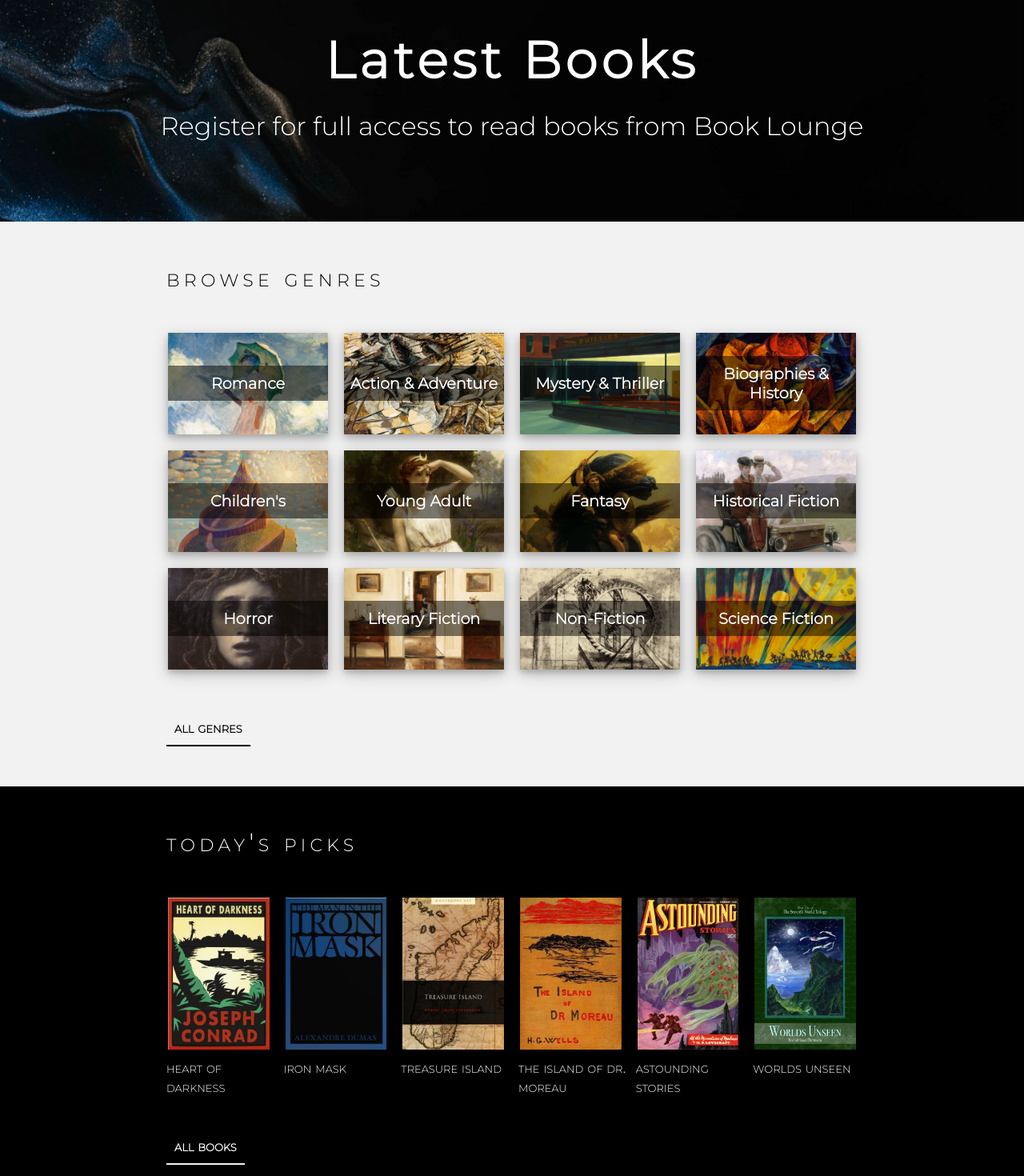
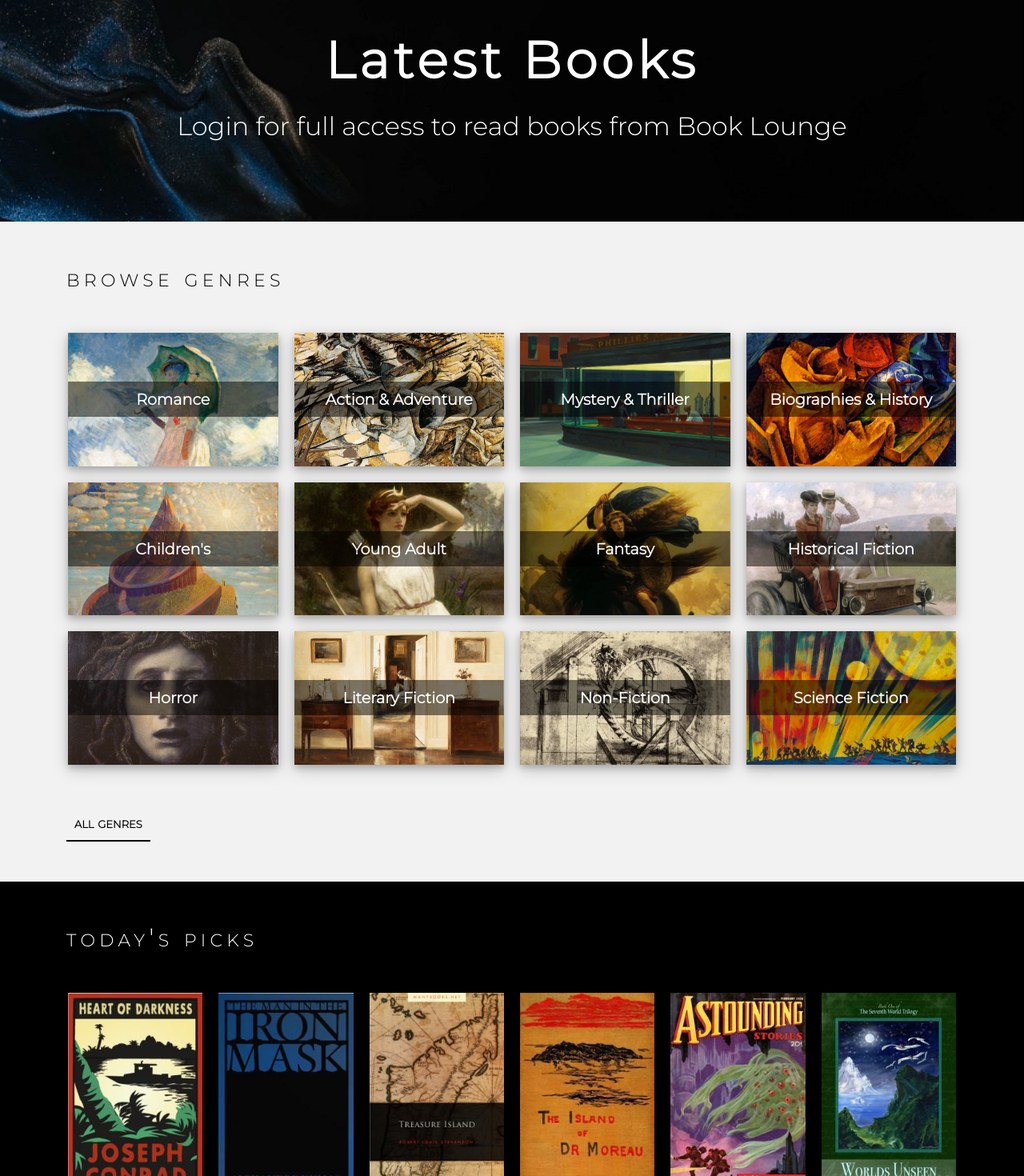
Before and after one commit to borisovboris/book-lounge, an Angular app: page /home in a window 1280 px wide. Shown: the part 164-1634 px from the top of the page at 80% size. Built offline with nearby package versions, Linux system fonts and the light colour scheme.

Commit message:
responsive landing page

```diff
--- a/src/app/app.component.ts
+++ b/src/app/app.component.ts
@@ -2,11 +2,13 @@ import { AfterViewInit, Component, ComponentFactoryResolver, ElementRef, OnInit,
 import { NavComponent } from './nav/nav.component';
 import { ScrollService } from './core/services/scroll.service';
 import { AuthService } from './auth/auth.service';
+import { animate, state, style, transition, trigger } from '@angular/animations';
 
 @Component({
   selector: 'app-root',
   templateUrl: './app.component.html',
-  styleUrls: ['./app.component.css']
+  styleUrls: ['./app.component.css'],
+
 })
 export class AppComponent implements AfterViewInit, OnInit {
 
--- a/src/app/app.module.ts
+++ b/src/app/app.module.ts
@@ -1,5 +1,7 @@
 import { BrowserModule } from '@angular/platform-browser';
 import { NgModule } from '@angular/core';
+import { BrowserAnimationsModule } from '@angular/platform-browser/animations';
+
 
 import { AppRoutingModule } from './app-routing.module';
 import { AppComponent } from './app.component';
@@ -28,7 +30,8 @@ import { AboutComponent } from './about/about.component';
   imports: [
     BrowserModule,
     AppRoutingModule,
-    SharedModule
+    SharedModule,
+    BrowserAnimationsModule
   ],
   exports: [],
   providers: [],
--- a/src/app/auth/login/login.component.ts
+++ b/src/app/auth/login/login.component.ts
@@ -1,18 +1,16 @@
 import { Component, OnDestroy, OnInit } from '@angular/core';
 import { AuthService } from 'src/app/auth/auth.service';
+import { animate, state, style, transition, trigger } from '@angular/animations';
 
 @Component({
   selector: 'app-login',
   templateUrl: './login.component.html',
-  styleUrls: ['./login.component.css']
+  styleUrls: ['./login.component.css'],
 })
 export class LoginComponent implements OnInit, OnDestroy {
+  isOpen: boolean = true;
 
-  constructor(
-    public authService: AuthService
-  ) {
-
-  }
+  constructor(public authService: AuthService) { }
 
   ngOnInit(): void {
   }
@@ -23,6 +21,7 @@ export class LoginComponent implements OnInit, OnDestroy {
 
   login() {
     this.authService.login();
+    this.isOpen = false;
   }
 
 }
--- a/src/app/genre/genres-list/genres-list.component.css
+++ b/src/app/genre/genres-list/genres-list.component.css
@@ -5,12 +5,13 @@
 }
 
 .flex-item {
-    flex: 25%;
+    flex: 50%;
     flex-grow: 0;
 }
 
 #genres-list-container {
-    padding: 50px 200px;
+    padding-top: 50px;
+    padding-bottom: 50px;
     background-color: #f2f2f2;
     margin-top: 100px;
     overflow: auto;
@@ -39,3 +40,16 @@
 .margin-left-8 {
     margin-left: 8px;
 }
+
+
+@media screen and (min-width: 641px) {
+    .flex-item {
+        flex: 33.33%;
+    }
+}
+
+@media screen and (min-width: 1008px) {
+    .flex-item {
+        flex: 25%;
+    }
+}
--- a/src/app/genre/genres-list/genres-list.component.html
+++ b/src/app/genre/genres-list/genres-list.component.html
@@ -1,5 +1,4 @@
-
-<div id="genres-list-container">
+<div id="genres-list-container" class="padding-sides-200">
     <p id="browse-genres-title" class="black-text medium-font letter-spacing margin-left-8 small-caps">browse genres</p>
 
     <div class="flex-container">
--- a/src/app/landing-page/landing-page.component.css
+++ b/src/app/landing-page/landing-page.component.css
@@ -5,7 +5,3 @@
 h1 {
     margin-bottom: 24px;
 }
-
-#genres-list {
-
-}
--- a/src/app/landing-page/landing-page.component.html
+++ b/src/app/landing-page/landing-page.component.html
@@ -1,12 +1,14 @@
+<div class="landing-page-container">
     <div class="center-text padding-top-200">
         <h1 class="largest-font letter-spacing">Latest Books</h1>
-    <p class="medium-font">Register for full access to read books from Book Lounge</p>
+        <p class="medium-font">Login for full access to read books from Book Lounge</p>
     </div>
 
-<div id="genres-list">
+    <div>
         <app-genres-list></app-genres-list>
     </div>
 
     <div>
         <app-today-books></app-today-books>
     </div>
+</div>
--- a/src/app/landing-page/landing-page.component.ts
+++ b/src/app/landing-page/landing-page.component.ts
@@ -3,7 +3,7 @@ import { Component, OnInit } from '@angular/core';
 @Component({
   selector: 'app-landing-page',
   templateUrl: './landing-page.component.html',
-  styleUrls: ['./landing-page.component.css']
+  styleUrls: ['./landing-page.component.css'],
 })
 export class LandingPageComponent implements OnInit {
 
--- a/src/app/today-books/today-books.component.css
+++ b/src/app/today-books/today-books.component.css
@@ -1,6 +1,7 @@
 #today-books-container {
     background-color: black;
-    padding: 50px 200px;
+    padding-top: 50px;
+    padding-bottom: 50px;
     overflow: auto;
 }
 
--- a/src/app/today-books/today-books.component.html
+++ b/src/app/today-books/today-books.component.html
@@ -1,4 +1,4 @@
-<div id="today-books-container">
+<div id="today-books-container" class="padding-sides-200">
     <p id="today-picks-title" class="medium-font letter-spacing margin-left-8 small-caps">today's picks</p>
 
     <div class="flex-container">
--- a/src/styles.css
+++ b/src/styles.css
@@ -73,6 +73,10 @@
     padding-top: 150px;
 }
 
+.padding-sides-200 {
+    padding: 0 25px;
+}
+
 .centered {
   position: absolute;
   top: 50%;
@@ -95,3 +99,22 @@
     -webkit-background-clip: text;
     -webkit-text-fill-color: transparent;
 }
+
+
+@media screen and (min-width: 641px) {
+    .padding-sides-200 {
+        padding: 0px 50px;
+    }
+}
+
+@media screen and (min-width: 1008px) {
+    .padding-sides-200 {
+        padding: 0px 75px;
+    }
+}
+
+@media screen and (min-width: 1440px) {
+    .padding-sides-200 {
+        padding: 0px 125px;
+    }
+}
```
Also changed, not shown: 1 other file (tests, documents, lock files or other folders). Lines whose indentation alone changed are shown as unchanged.
